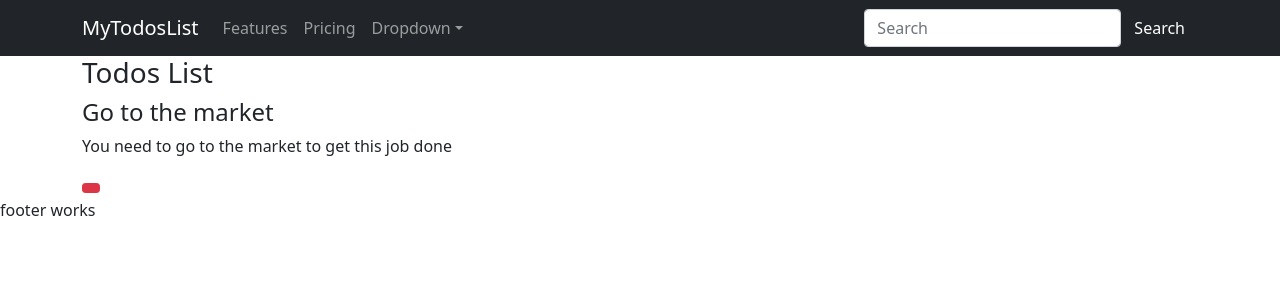
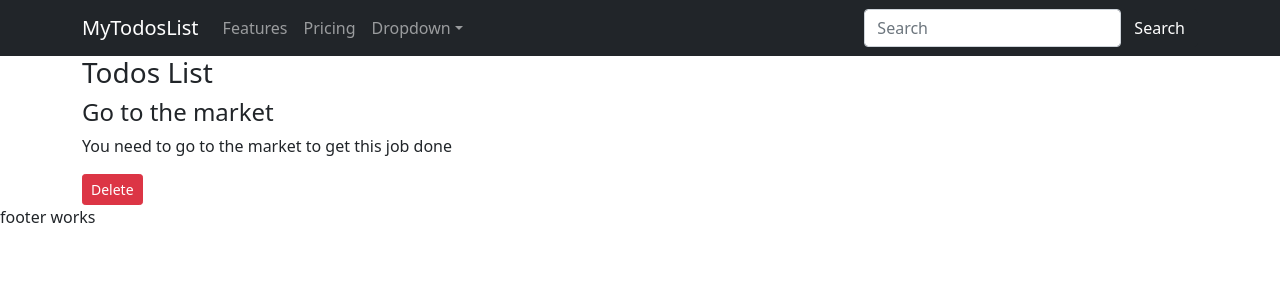
Before and after one commit to codebotx/todos, a React (Create React App) app: page / in a window 1280 px wide. Shown: the top 300 px of the page. Built offline with nearby package versions, Linux system fonts and the light colour scheme.

Commit message:
added hooks and footer

```diff
--- a/src/Components/todo.js
+++ b/src/Components/todo.js
@@ -1,12 +1,12 @@
 import React from 'react'
 
-export const Todo = ({ todo }) => {
+export const Todo = ({ todo,onDelete }) => {
 	// console.log(todo)
 	return (
 		<div>
 			<h4>{todo.title}</h4>
 			<p>{todo.desc}</p>
-			<button className="btn btn-sm btn-danger"></button>
+			<button className="btn btn-sm btn-danger"onClick={()=>onDelete(todo)}>Delete</button>
 		</div>
 	)
 }
```
